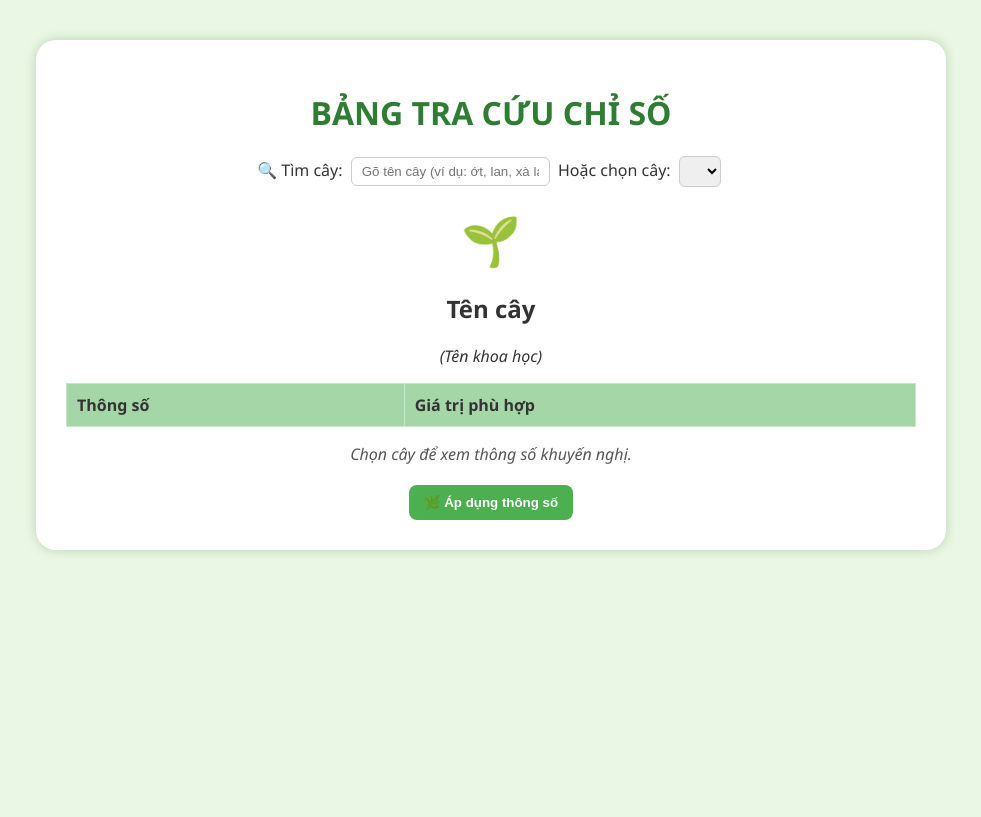
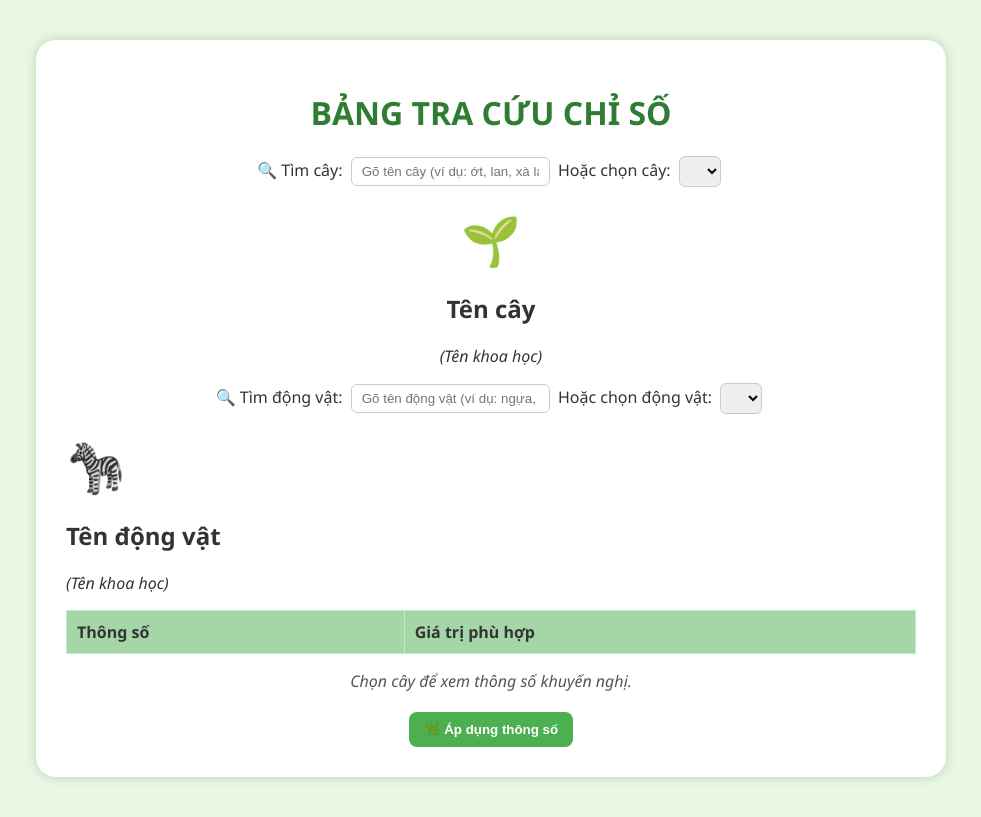
Before and after one commit to ghhung/farm, a plain HTML site: page index.html in a window 1280 px wide. Shown: the whole page, without its empty margins (149-1130 px from the left). Drawn offline with Linux system fonts and the light colour scheme.

Commit message:
Update index.html

```diff
--- a/index.html
+++ b/index.html
@@ -88,6 +88,19 @@
         <p id="plantLatin"><em>(Tên khoa học)</em></p>
       </div>
 
+   <div class="search-bar">
+      <label>🔍 Tìm động vật:</label>
+      <input type="text" id="searchInput" placeholder="Gõ tên động vật (ví dụ: ngựa, gà, lợn)">
+      <span>Hoặc chọn động vật:</span>
+      <select id="animalSelect"></select>
+    </div>
+
+    <div class="animal-info" id="animalInfo">
+      <div class="animal-header">
+        <div id="animalIcon" style="font-size:48px;">🦓</div>
+        <h2 id="animalName">Tên động vật</h2>
+        <p id="animalLatin"><em>(Tên khoa học)</em></p>
+      </div>
       <table>
         <thead>
           <tr>
```
